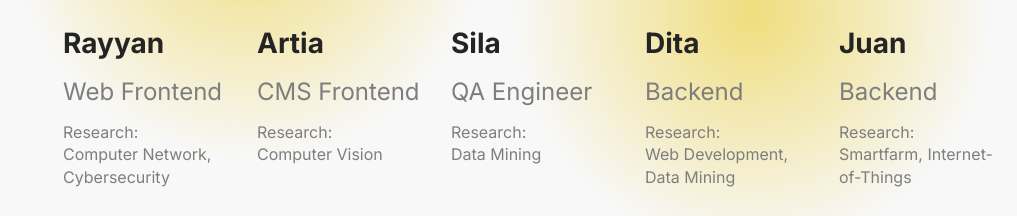
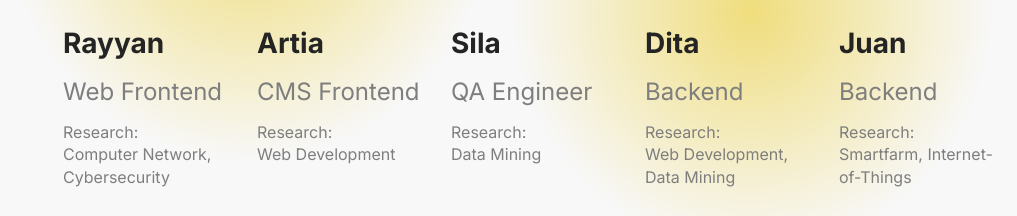
Before and after one commit to rayyanekaputra/ubicon-unhas, a Next.js app: page /about in a window 1280 px wide. Shown: the part 3440-3656 px from the top of the page, without its empty margins (104-1121 px from the left). Built offline with nearby package versions, Linux system fonts and the light colour scheme.

Commit message:
chore: ganti researchnya artia

```diff
--- a/src/components/engineer/rendererEngineer.js
+++ b/src/components/engineer/rendererEngineer.js
@@ -15,7 +15,7 @@ const dataEngineer = [
       profil_img: require("/public/assets/profil/engineers 02.png"),
       nama_engineer: "Artia",
       posisi_engineer: "CMS Frontend",
-      research_engineer: "Computer Vision",
+      research_engineer: "Web Development",
     },
     {
       id: 2,
```
